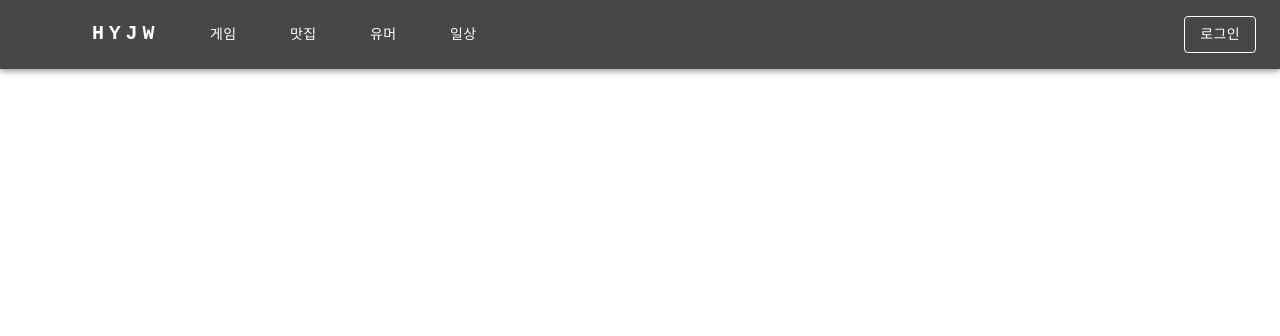
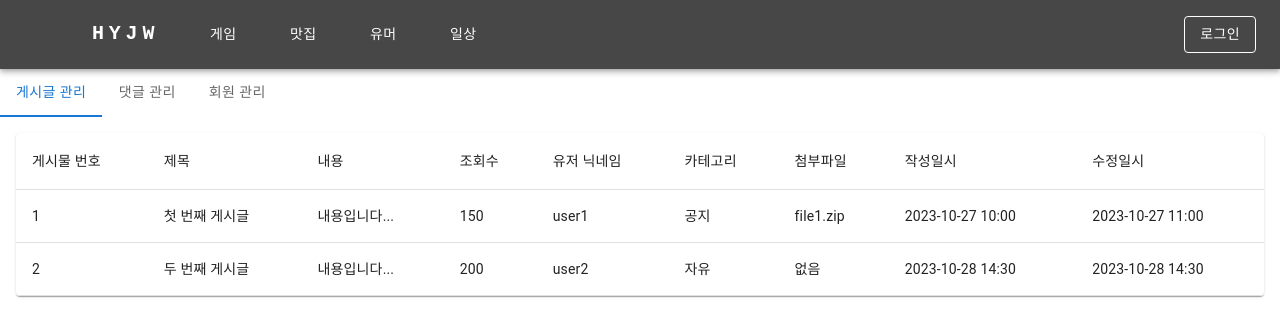
Before and after one commit to minwoo0818/-HaeYeJiWoo-, a React (Vite) app in the folder HYJW_Front/: page /admintable in a window 1280 px wide. Shown: the top 336 px of the page. Built offline with nearby package versions, Linux system fonts and the light colour scheme; some icons are missing.

Commit message:
관리자 조회 테이블 제작중

```diff
--- a/HYJW_Front/src/App.tsx
+++ b/HYJW_Front/src/App.tsx
@@ -8,6 +8,7 @@ import PostListApp from "./PostListApp";
 import AddPosts from "./pages/AddPosts";
 import AdminPostList from "./pages/AdminPostList";
 import AdminMain from "./pages/AdminMain";
+import AdminDataTables from "./pages/AdminDataTables";
 
 function App() {
   return (
@@ -23,6 +24,7 @@ function App() {
         <Route path="/postdetail/:id" element={<PostDetail />} />
         <Route path="/adminpostlist" element={<AdminPostList />} />
         <Route path="/admin/main" element={<AdminMain />} />
+        <Route path="/admintable" element={<AdminDataTables />} />
       </Routes>
     </>
   );
--- /dev/null
+++ b/HYJW_Front/src/components/admin/CommentTable.tsx
@@ -0,0 +1,42 @@
+import React from 'react';
+import { Paper, Table, TableBody, TableCell, TableContainer, TableHead, TableRow } from '@mui/material';
+
+// Dummy Data
+const dummyComments = [
+  { id: 1, postId: 1, nickname: 'user2', content: '좋은 글 감사합니다.', isReply: '댓글', createdAt: '2023-10-27 10:30', updatedAt: '2023-10-27 10:30' },
+  { id: 2, postId: 1, nickname: 'user1', content: '천만에요.', isReply: '대댓글', createdAt: '2023-10-27 10:35', updatedAt: '2023-10-27 10:35' },
+  { id: 3, postId: 2, nickname: 'user1', content: '잘 보고 갑니다.', isReply: '댓글', createdAt: '2023-10-28 15:00', updatedAt: '2023-10-28 15:00' },
+];
+
+export default function CommentTable() {
+  return (
+    <TableContainer component={Paper}>
+      <Table sx={{ minWidth: 650 }} aria-label="comments table">
+        <TableHead>
+          <TableRow>
+            <TableCell>댓글 번호</TableCell>
+            <TableCell>글 번호</TableCell>
+            <TableCell>유저 닉네임</TableCell>
+            <TableCell>댓글 내용</TableCell>
+            <TableCell>유형</TableCell>
+            <TableCell>작성일시</TableCell>
+            <TableCell>수정일시</TableCell>
+          </TableRow>
+        </TableHead>
+        <TableBody>
+          {dummyComments.map((comment) => (
+            <TableRow key={comment.id}>
+              <TableCell>{comment.id}</TableCell>
+              <TableCell>{comment.postId}</TableCell>
+              <TableCell>{comment.nickname}</TableCell>
+              <TableCell>{comment.content}</TableCell>
+              <TableCell>{comment.isReply}</TableCell>
+              <TableCell>{comment.createdAt}</TableCell>
+              <TableCell>{comment.updatedAt}</TableCell>
+            </TableRow>
+          ))}
+        </TableBody>
+      </Table>
+    </TableContainer>
+  );
+}
--- /dev/null
+++ b/HYJW_Front/src/components/admin/PostTable.tsx
@@ -0,0 +1,45 @@
+import React from 'react';
+import { Paper, Table, TableBody, TableCell, TableContainer, TableHead, TableRow } from '@mui/material';
+
+// Dummy Data
+const dummyPosts = [
+  { id: 1, title: '첫 번째 게시글', content: '내용입니다...', views: 150, nickname: 'user1', category: '공지', attachment: 'file1.zip', createdAt: '2023-10-27 10:00', updatedAt: '2023-10-27 11:00' },
+  { id: 2, title: '두 번째 게시글', content: '내용입니다...', views: 200, nickname: 'user2', category: '자유', attachment: null, createdAt: '2023-10-28 14:30', updatedAt: '2023-10-28 14:30' },
+];
+
+export default function PostTable() {
+  return (
+    <TableContainer component={Paper}>
+      <Table sx={{ minWidth: 650 }} aria-label="posts table">
+        <TableHead>
+          <TableRow>
+            <TableCell>게시물 번호</TableCell>
+            <TableCell>제목</TableCell>
+            <TableCell>내용</TableCell>
+            <TableCell>조회수</TableCell>
+            <TableCell>유저 닉네임</TableCell>
+            <TableCell>카테고리</TableCell>
+            <TableCell>첨부파일</TableCell>
+            <TableCell>작성일시</TableCell>
+            <TableCell>수정일시</TableCell>
+          </TableRow>
+        </TableHead>
+        <TableBody>
+          {dummyPosts.map((post) => (
+            <TableRow key={post.id}>
+              <TableCell>{post.id}</TableCell>
+              <TableCell>{post.title}</TableCell>
+              <TableCell>{post.content}</TableCell>
+              <TableCell>{post.views}</TableCell>
+              <TableCell>{post.nickname}</TableCell>
+              <TableCell>{post.category}</TableCell>
+              <TableCell>{post.attachment || '없음'}</TableCell>
+              <TableCell>{post.createdAt}</TableCell>
+              <TableCell>{post.updatedAt}</TableCell>
+            </TableRow>
+          ))}
+        </TableBody>
+      </Table>
+    </TableContainer>
+  );
+}
--- /dev/null
+++ b/HYJW_Front/src/components/admin/UserTable.tsx
@@ -0,0 +1,33 @@
+import React from 'react';
+import { Paper, Table, TableBody, TableCell, TableContainer, TableHead, TableRow } from '@mui/material';
+
+// Dummy Data
+const dummyUsers = [
+  { email: 'user1@example.com', nickname: 'user1', password: 'password123' },
+  { email: 'user2@example.com', nickname: 'user2', password: 'password456' },
+];
+
+export default function UserTable() {
+  return (
+    <TableContainer component={Paper}>
+      <Table sx={{ minWidth: 650 }} aria-label="users table">
+        <TableHead>
+          <TableRow>
+            <TableCell>이메일</TableCell>
+            <TableCell>닉네임</TableCell>
+            <TableCell>비밀번호</TableCell>
+          </TableRow>
+        </TableHead>
+        <TableBody>
+          {dummyUsers.map((user) => (
+            <TableRow key={user.email}>
+              <TableCell>{user.email}</TableCell>
+              <TableCell>{user.nickname}</TableCell>
+              <TableCell>********</TableCell> {/* Security: Passwords should not be displayed */}
+            </TableRow>
+          ))}
+        </TableBody>
+      </Table>
+    </TableContainer>
+  );
+}
--- /dev/null
+++ b/HYJW_Front/src/pages/AdminDataTables.tsx
@@ -0,0 +1,44 @@
+import * as React from "react";
+import { Box, Tabs, Tab } from "@mui/material";
+import PostTable from "../components/admin/PostTable";
+import CommentTable from "../components/admin/CommentTable";
+import UserTable from "../components/admin/UserTable";
+
+function TabPanel(props: { children?: React.ReactNode; value: number; index: number }) {
+  const { children, value, index } = props;
+  return (
+    <div role="tabpanel" hidden={value !== index}>
+      {value === index && <Box sx={{ p: 2 }}>{children}</Box>}
+    </div>
+  );
+}
+
+export default function AdminDataTables() {
+  const [value, setValue] = React.useState(0);
+
+  const handleChange = (_event: React.SyntheticEvent, newValue: number) => {
+    setValue(newValue);
+  };
+
+  return (
+    <Box sx={{ width: "100%" }}>
+      {/* 상단 탭 메뉴 */}
+      <Tabs value={value} onChange={handleChange} aria-label="관리자 데이터 테이블 탭">
+        <Tab label="게시글 관리" />
+        <Tab label="댓글 관리" />
+        <Tab label="회원 관리" />
+      </Tabs>
+
+      {/* 탭별 콘텐츠 */}
+      <TabPanel value={value} index={0}>
+        <PostTable />
+      </TabPanel>
+      <TabPanel value={value} index={1}>
+        <CommentTable />
+      </TabPanel>
+      <TabPanel value={value} index={2}>
+        <UserTable />
+      </TabPanel>
+    </Box>
+  );
+}
```
Also changed, not shown: 1 other file (tests, documents, lock files or other folders).
